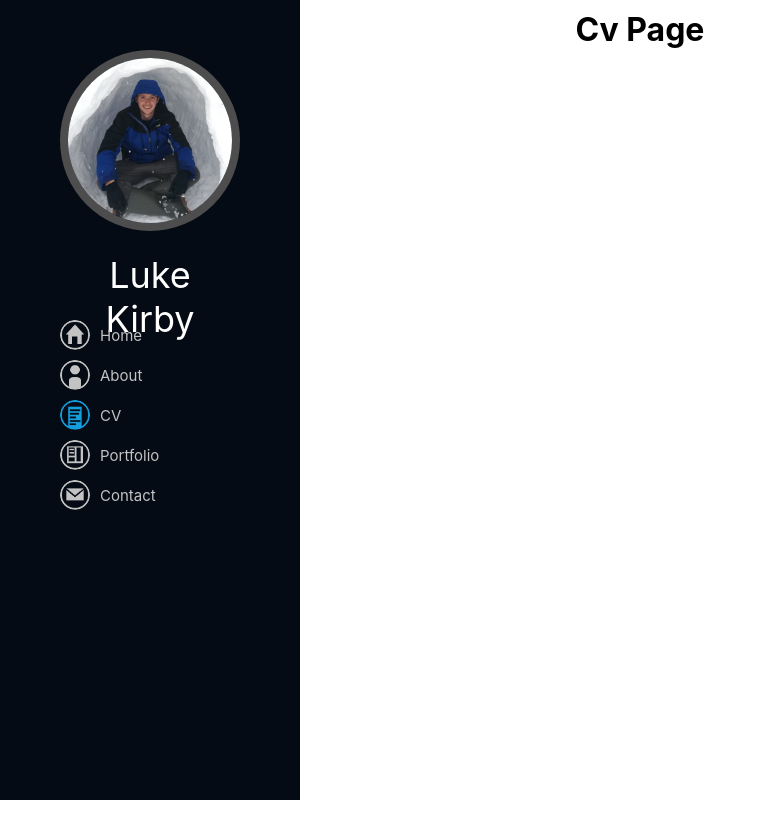
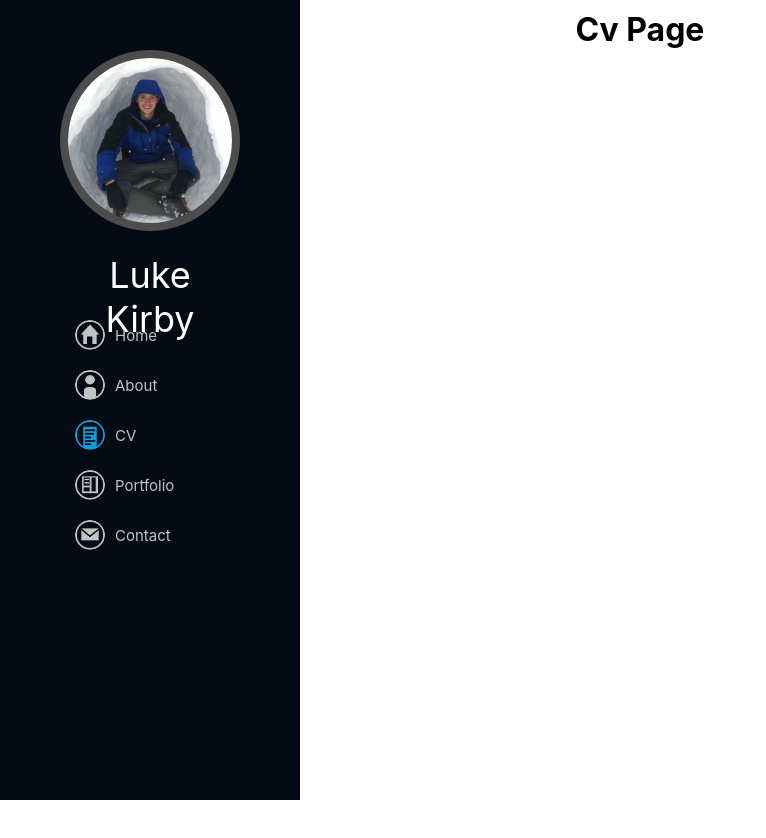
Before and after one commit to Luke-Kirby/Luke-Kirby-Portfolio, a React (Create React App) app: page /cv in a window 1280 px wide. Shown: the top 838 px of the page, without its empty margins (0-766 px from the left). Built offline with nearby package versions, Linux system fonts and the light colour scheme.

Commit message:
adjusted margins slightly

```diff
--- a/src/components/SideBar/MenuList/MenuList.scss
+++ b/src/components/SideBar/MenuList/MenuList.scss
@@ -1,5 +1,5 @@
 .menu-list-container {
-  margin-left: 20%;
+  margin-left: 25%;
 }
 
 .menu-link {
@@ -8,7 +8,7 @@
   display: flex;
   align-items: center;
   justify-content: flex-start;
-  margin-bottom: 10px;
+  margin-bottom: 20px;
   text-decoration: none;
   color: rgb(195, 195, 195);
 }
```
